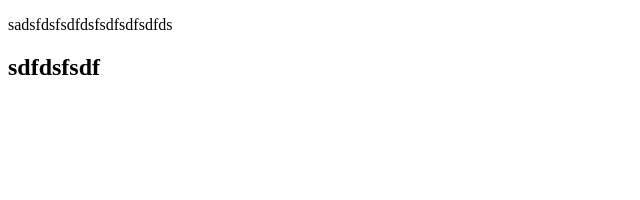
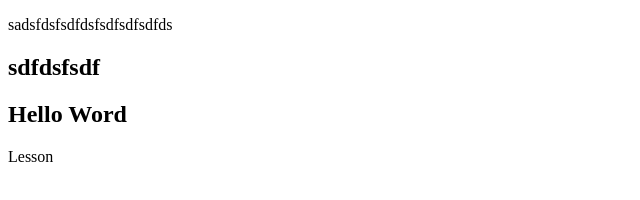
Before and after one commit to VladimirKovalenko1986/Windows, a plain HTML site: page index.html in a window 1280 px wide. Shown: the whole page, without its empty margins (0-640 px from the left). Drawn offline with Linux system fonts and the light colour scheme.

Commit message:
modification file index.html

```diff
--- a/index.html
+++ b/index.html
@@ -11,5 +11,10 @@
             <p>sadsfdsfsdfdsfsdfsdfsdfds</p>
             <h2>sdfdsfsdf</h2>
         </section>
+
+        <section>
+            <h2>Hello Word</h2>
+            <p>Lesson</p>
+        </section>
     </body>
 </html>
```
